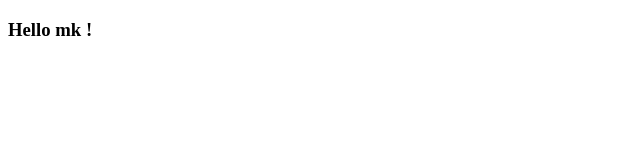
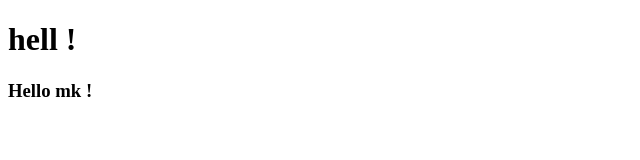
Before and after one commit to muralikrishna-m/dxcworld, a plain HTML site: page index.html in a window 1280 px wide. Shown: the whole page, without its empty margins (0-640 px from the left). Drawn offline with Linux system fonts and the light colour scheme.

Commit message:
Update index.html

```diff
--- a/index.html
+++ b/index.html
@@ -7,6 +7,7 @@
           <title>dxc.co.in</title>
 </head>
 <body>
+          <h1>hell !</h1>
           <h3>Hello mk !</h3>
 </body>
 </html>
```
